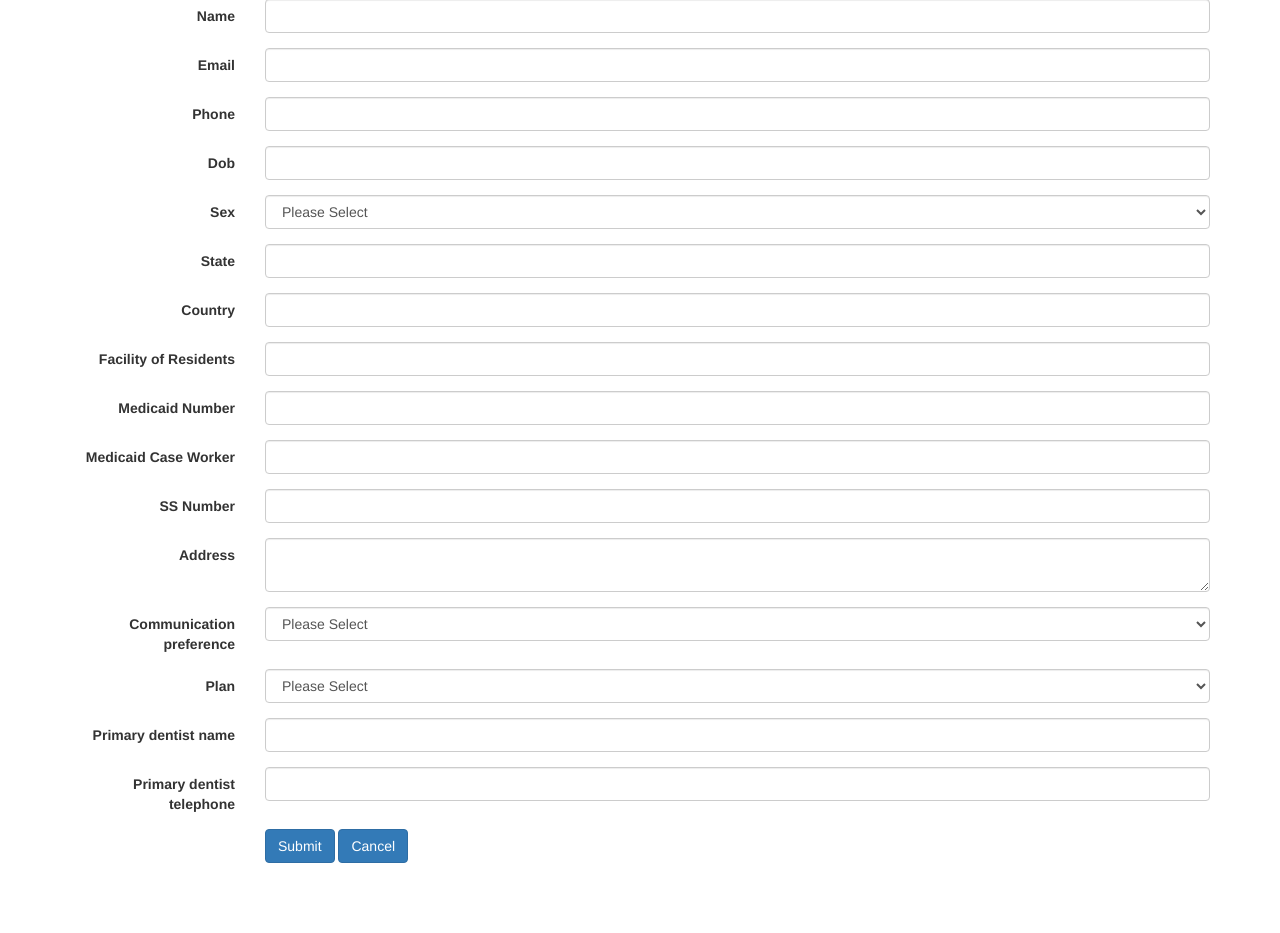
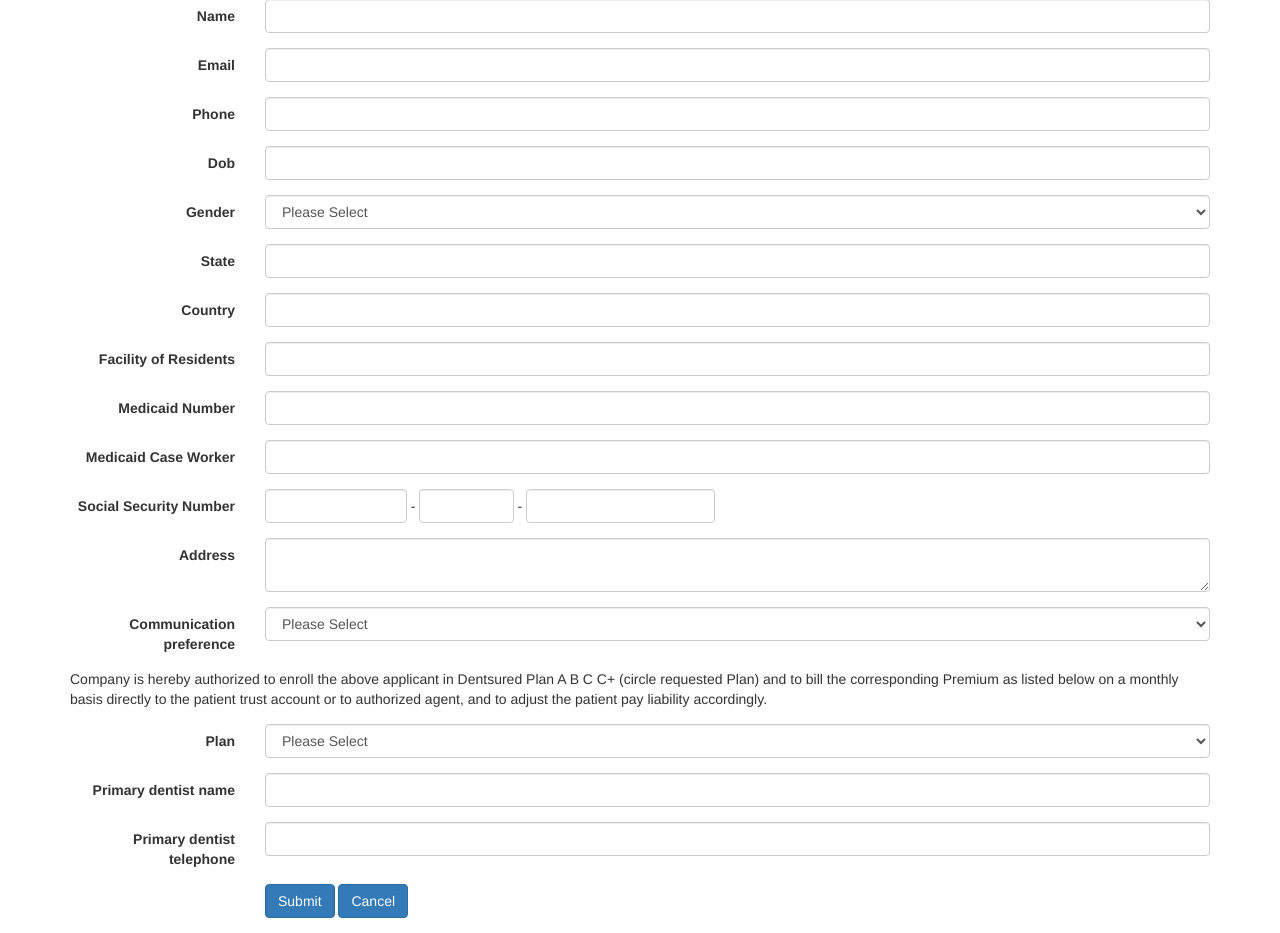
Before and after one commit to NaynaBI/medi_insurance, a Rails app: page /applicants/new in a window 1280 px wide. Shown: the part 164-1097 px from the top of the page. Before the commit the page ends 1027 px from the top, so only its background shows below. Run offline with Rails 7, Linux system fonts and the light colour scheme; style sheets or scripts are compiled from the project's sources; parts of the project's set-up code (start-up, migrations or seed data) failed here and were passed over; some libraries are stand-ins or nearby versions.

Commit message:
form updates

```diff
--- a/app/assets/stylesheets/applicants.scss
+++ b/app/assets/stylesheets/applicants.scss
@@ -23,3 +23,23 @@
 .docusign-signed-pdf {
   width: 100%;
 }
+
+.ss-number .form-control {
+  display: inline-block;
+}
+
+.ss-number1 {
+  width: 15% !important;
+}
+
+.ss-number2 {
+  width: 10% !important;
+}
+
+.ss-number3 {
+  width: 20% !important;
+}
+
+.plan-description {
+  margin: 15px 0;
+}
--- a/app/controllers/applicants_controller.rb
+++ b/app/controllers/applicants_controller.rb
@@ -15,7 +15,12 @@ class ApplicantsController < ApplicationController
 
   def create
     agent = current_agent || Agent.find_by_email("info@businessinsighter.com")
+
+    ss_params = applicant_params.slice(:ss_number, :ss_number1, :ss_number2, :ss_number3)
+    applicant_attr = applicant_params.slice!(:ss_number, :ss_number1, :ss_number2, :ss_number3)
+
     @applicant = agent.applicants.new(applicant_params)
+    @applicant.ss_number = ss_params.values.join("-")
 
     if @applicant.save
       redirect_to send_form_applicant_path(@applicant)
@@ -62,7 +67,11 @@ class ApplicantsController < ApplicationController
 
   def update
     applicant = Applicant.find_by_id(params[:id])
-    applicant.update_attributes(applicant_params)
+
+    ss_params = applicant_params.slice(:ss_number, :ss_number1, :ss_number2, :ss_number3)
+    applicant.attributes = applicant_params.slice!(:ss_number, :ss_number1, :ss_number2, :ss_number3)
+    applicant.ss_number = ss_params.values.join("-")
+    applicant.save
 
     redirect_to capture_signature_applicant_path(applicant)
   end
@@ -149,6 +158,6 @@ class ApplicantsController < ApplicationController
   private
 
   def applicant_params
-    params.require(:applicant).permit(:name, :middle_initial, :last_name, :dob, :sex, :state, :city, :zip, :country, :facility_of_residents, :medicaid_number, :medicaid_case_worker, :ss_number, :address, :email, :phone, :communication_preference, :plan, :primary_dentist_name, :primary_dentist_telephone, applicant_signature: [:data])
+    params.require(:applicant).permit(:name, :middle_initial, :last_name, :dob, :sex, :state, :city, :zip, :country, :facility_of_residents, :medicaid_number, :medicaid_case_worker, :ss_number, :ss_number1, :ss_number2, :ss_number3, :address, :email, :phone, :communication_preference, :plan, :primary_dentist_name, :primary_dentist_telephone, applicant_signature: [:data])
   end
 end
--- a/app/models/applicant.rb
+++ b/app/models/applicant.rb
@@ -1,6 +1,8 @@
 require 'csv'
 
 class Applicant < ActiveRecord::Base
+  attr_accessor :ss_number1, :ss_number2, :ss_number3
+
   belongs_to :agent
   has_one :applicant_signature
 
--- a/app/views/applicants/_form.html.erb
+++ b/app/views/applicants/_form.html.erb
@@ -22,12 +22,12 @@
   <div class="form-group">
     <%= f.label :dob, class: "col-sm-2 control-label" %>
     <div class="col-sm-10">
-      <%= f.text_field :dob, class: "form-control", data: {provide: 'datepicker'} %>
+      <%= f.text_field :dob, class: "form-control" %>
     </div>
   </div>
 
   <div class="form-group">
-    <%= f.label :sex, class: "col-sm-2 control-label" %>
+    <%= f.label :sex, "Gender", class: "col-sm-2 control-label" %>
     <div class="col-sm-10">
       <%= f.select :sex, [["Male", "Male"], ["Female", "Female"]], { prompt: "Please Select" }, class: "form-control" %>
     </div>
@@ -69,9 +69,9 @@
   </div>
 
   <div class="form-group">
-    <%= f.label :ss_number, "SS Number", class: "col-sm-2 control-label" %>
-    <div class="col-sm-10">
-      <%= f.text_field :ss_number, class: "form-control" %>
+    <%= f.label :ss_number, "Social Security Number", class: "col-sm-2 control-label" %>
+    <div class="col-sm-10 ss-number">
+      <%= f.text_field :ss_number1, class: "form-control ss-number1" %> - <%= f.text_field :ss_number2, class: "form-control ss-number2" %> - <%= f.text_field :ss_number3, class: "form-control ss-number3" %>
     </div>
   </div>
 
@@ -89,6 +89,8 @@
           { prompt: "Please Select" }, class: "form-control" %>
     </div>
   </div>
+
+  <p class="plan-description">Company is hereby authorized to enroll the above applicant in Dentsured Plan A B C C+ (circle requested Plan) and to bill the corresponding Premium as listed below on a monthly basis directly to the patient trust account or to authorized agent, and to adjust the patient pay liability accordingly.</p>
 
   <div class="form-group">
     <%= f.label :plan, class: "col-sm-2 control-label" %>
```
